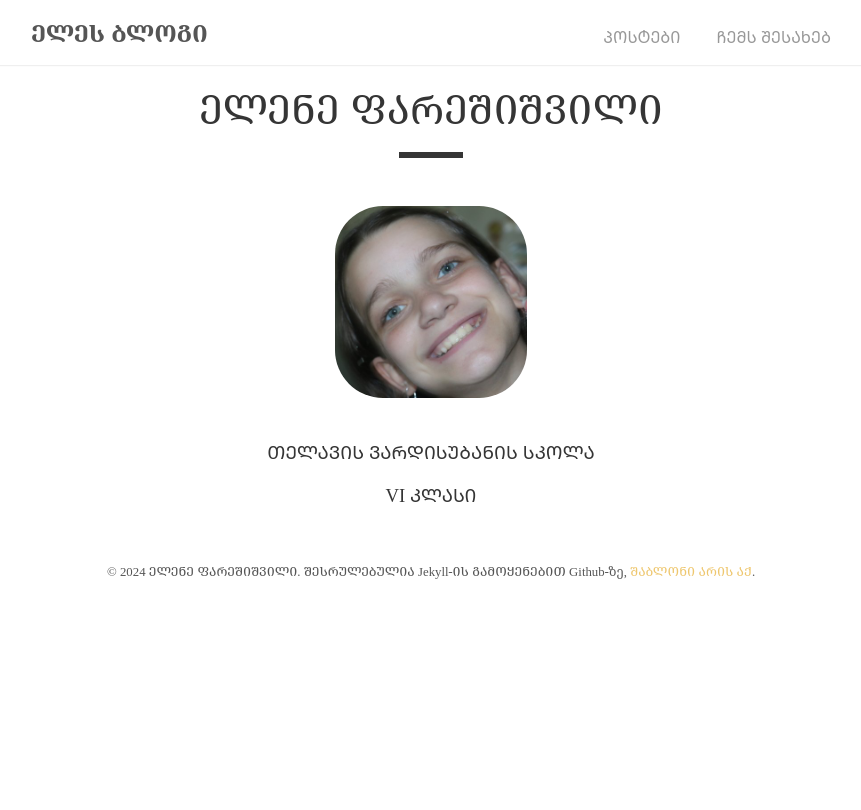
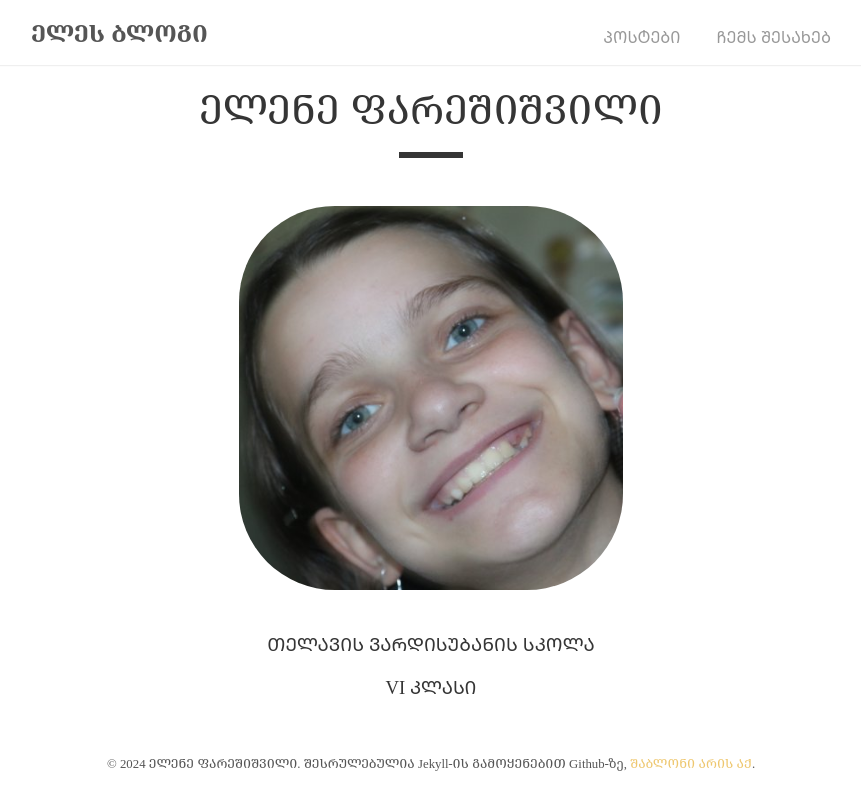
Before and after one commit to elenepa/elenepa, a Jekyll site: the page built from _pages/about.md, in a window 1280 px wide. Shown: the top 810 px of the page, without its empty margins (209-1070 px from the left). Built offline with Jekyll 4.4.1, drawn with Linux system fonts in a browser that asks for light colours.

Commit message:
change all

```diff
--- a/assets/css/_sass/tags.scss
+++ b/assets/css/_sass/tags.scss
@@ -20,10 +20,22 @@
     }
     text-align:center;
     .profile {
-        width: 15%; /* Ширина изображения */
+        width: 30%; /* Ширина изображения */
+      //   max-width: 100%;
+      //   height:auto;
         border-radius: 25%; /* Делаем изображение круглым */
         display: inline-block; /* Позволяет изображению быть в центре */
       }
+    @media screen and (max-width: 600px) {
+      .profile {
+        width:70%
+      }
+    @media screen and (max-width: 450px) {
+      .profile {
+        width:90%;
+      }
+    }
+    }
   }
 
   &-clouds {
```
Also changed, not shown: 9 other files.
